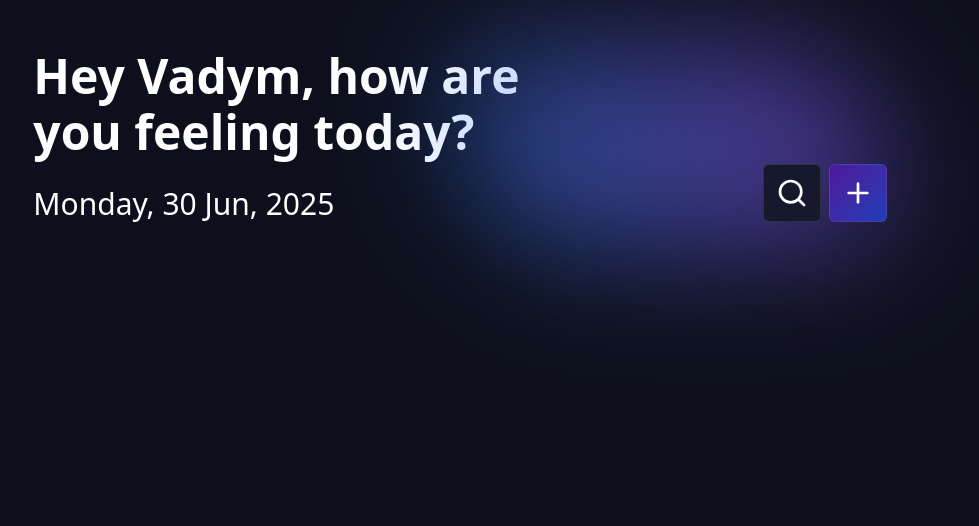
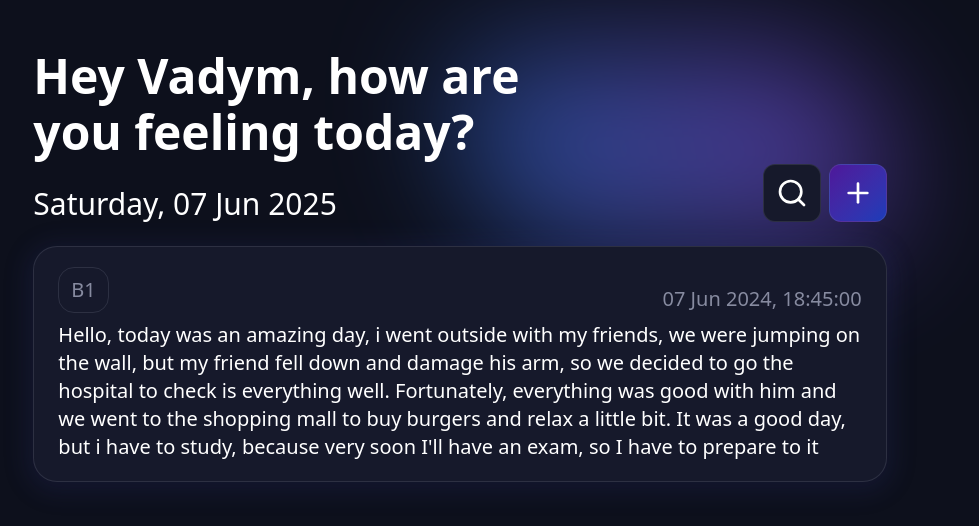
Before and after one commit to vadimBRR/nemairo-diary-app, a Next.js app: page / in a window 1280 px wide. Shown: the top 526 px of the page, without its empty margins (180-1159 px from the left). Built offline with nearby package versions, Linux system fonts and the light colour scheme.

Commit message:
add card list at home page

```diff
--- a/app/create/page.tsx
+++ b/app/create/page.tsx
@@ -1,8 +1,10 @@
+import Card from '@/components/Card'
+import Container from '@/components/Container'
 
 const CreatePage = () => {
-  return (
-    <div>CreatePage</div>
-  )
+	return <Container title="Write about your day">
+    <h1>Hello</h1>
+  </Container>
 }
 
 export default CreatePage
--- a/app/globals.css
+++ b/app/globals.css
@@ -25,7 +25,7 @@
 
     --color-card: #16192B;
     --color-button: #453170;
-  --color-dark-white: #878BA0;
+    --color-dark-white: #878BA0;
     --color-border: rgba(135, 139, 160, 0.2);
     --color-shadow: rgba(45, 50, 118, 0.2);
   }
@@ -47,6 +47,7 @@
   .text-foreground {
     color: var(--foreground);
   }
+
   .text-dark-white {
     color: var(--color-dark-white)
   }
@@ -56,8 +57,9 @@
   }
 
   .custom-shadow {
-    box-shadow: 0 4px 6px var(--color-shadow);
+    box-shadow: 0px 4px 23.3px 7px var(--color-shadow);
   }
+
 }
 
 body {
--- a/app/layout.tsx
+++ b/app/layout.tsx
@@ -21,8 +21,8 @@ export default function RootLayout({
 	return (
 		<html lang='en'>
 			<body className={`${poppins} antialiased`}>
-				<div className='w-1/3 h-50 bg-gradient-to-r from-blue-500 to-violet-500 absolute blur-3xl top-12 left-2/3  -translate-x-1/2 skew-x-9 opacity-50 rounded-full'></div>
-				{children}
+				<div className='w-1/3 h-50 bg-gradient-to-r from-blue-500 to-violet-500 absolute blur-3xl top-12 left-2/3  -translate-x-1/2 skew-x-9 opacity-50 rounded-full z-0'></div>
+				<div className='z-10 relative'>{children}</div>
 			</body>
 		</html>
 	)
--- a/app/page.tsx
+++ b/app/page.tsx
@@ -1,16 +1,13 @@
+import CardList from '@/components/CardList'
+import Container from '@/components/Container'
 import HomeButtons from '@/components/HomeButtons'
+import { getTodayFormatted } from '@/utils/formatDate'
 import Image from 'next/image'
 
 export default function Home() {
 	return (
-		<div className='w-2/3 mx-auto min-h-screen py-12'>
-			<h1 className='text-5xl font-bold lg:w-2/3 leading-14'>
-				Hey Vadym, how are you feeling today?
-			</h1>
-			<div className=' mt-1 flex w-full items-end justify-between'>
-				<h2 className='font-light text-3xl'>Monday, 30 Jun, 2025</h2>
-        <HomeButtons/>
-			</div>
-		</div>
+		<Container title={'Hey Vadym, how are you feeling today?'}>
+			<CardList />
+		</Container>
 	)
 }
--- /dev/null
+++ b/components/Card.tsx
@@ -0,0 +1,24 @@
+import { JournalEntry } from '@/types/journal'
+import { formatDate } from '@/utils/formatDate'
+
+const Card = ({ aiAnalysis, userId, originalText, date, id }: JournalEntry) => {
+	return (
+		<div className='bg-card border custom-border custom-shadow px-6 py-5 rounded-3xl scale-100 duration-200 hover:scale-103 hover:brightness-110 cursor-pointer'>
+			<div className='flex w-full flex-row justify-between items-end'>
+				<div className='border custom-border p-2 rounded-2xl px-3'>
+					<h2 className='text-dark-white font-medium text-xl'>
+						{aiAnalysis.englishLevel.split(' ')[0]}
+					</h2>
+				</div>
+
+				<div className='font-light text-xl text-dark-white'>
+					{formatDate(date)}
+				</div>
+			</div>
+
+			<h2 className='text-xl mt-2'>{originalText}</h2>
+		</div>
+	)
+}
+
+export default Card
--- /dev/null
+++ b/components/CardList.tsx
@@ -0,0 +1,106 @@
+import { JournalEntry } from '@/types/journal'
+import Card from './Card'
+
+const CardList = () => {
+	const cards: JournalEntry[] = [
+		{
+			id: 'entry_20240607_001',
+			userId: 'user_12345',
+			date: '2024-06-07T18:45:00Z',
+			originalText:
+				"Hello, today was an amazing day, i went outside with my friends, we were jumping on the wall, but my friend fell down and damage his arm, so we decided to go the hospital to check is everything well. Fortunately, everything was good with him and we went to the shopping mall to buy burgers and relax a little bit. It was a good day, but i have to study, because very soon I'll have an exam, so I have to prepare to it",
+			aiAnalysis: {
+				correctedText:
+					"Hello, today was an amazing day. I went outside with my friends. We were jumping on the wall, but my friend fell down and damaged his arm. So we decided to go to the hospital to check if everything was well. Fortunately, everything was good with him and we went to the shopping mall to buy burgers and relax a little bit. It was a good day, but I have to study, because very soon I'll have an exam, so I have to prepare for it.",
+				highlights: [
+					{
+						original: 'i went',
+						corrected: 'I went',
+						start: 32,
+						end: 38,
+					},
+					{
+						original: 'damage',
+						corrected: 'damaged',
+						start: 100,
+						end: 106,
+					},
+					{
+						original: 'go the hospital',
+						corrected: 'go to the hospital',
+						start: 140,
+						end: 156,
+					},
+					{
+						original: 'check is everything well',
+						corrected: 'check if everything was well',
+						start: 160,
+						end: 186,
+					},
+					{
+						original: 'to it',
+						corrected: 'for it',
+						start: 280,
+						end: 285,
+					},
+				],
+				englishLevel: 'B1 (Intermediate)',
+				commonMistakes: [
+					"Lowercase 'i' instead of 'I'",
+					"Missing articles ('the hospital')",
+					"Verb tense error: 'damage' → 'damaged'",
+				],
+				howToImprove: [
+					'Use correct verb tenses to describe past events.',
+					"Include articles ('a', 'the') where needed.",
+					"Capitalize proper nouns and personal pronoun 'I'.",
+				],
+				learningTip: 'Try writing short diary entries daily and get feedback.',
+				highlightedCorrections: [
+					{
+						original: 'i went',
+						corrected: 'I went',
+					},
+					{
+						original: 'damage his arm',
+						corrected: 'damaged his arm',
+					},
+					{
+						original: 'go the hospital',
+						corrected: 'go to the hospital',
+					},
+				],
+				enhancedVocabulary: [
+					{
+						original: 'amazing',
+						suggestions: ['remarkable', 'extraordinary', 'fantastic'],
+					},
+					{
+						original: 'good',
+						suggestions: ['pleasant', 'enjoyable', 'delightful'],
+					},
+				],
+				examples: [
+					{
+						word: 'remarkable',
+						example: 'It was a remarkable day full of joy and laughter.',
+					},
+					{
+						word: 'delightful',
+						example: 'We had a delightful meal at the shopping mall.',
+					},
+				],
+			},
+		},
+	]
+
+	return (
+		<div className='mt-6'>
+			{cards.map(card => (
+				<Card key={card.id} {...card} />
+			))}
+		</div>
+	)
+}
+
+export default CardList
--- /dev/null
+++ b/components/Container.tsx
@@ -0,0 +1,23 @@
+import { getTodayFormatted } from '@/utils/formatDate'
+import HomeButtons from './HomeButtons'
+
+const Container = ({
+	title,
+	children,
+}: {
+	title: string
+	children: React.ReactNode
+}) => {
+	return (
+		<div className='w-2/3 mx-auto min-h-screen py-12'>
+			<h1 className='text-5xl font-bold lg:w-2/3 leading-14'>{title}</h1>
+			<div className=' mt-1 flex w-full items-end justify-between'>
+				<h2 className='font-light text-3xl'>{getTodayFormatted()}</h2>
+				<HomeButtons />
+			</div>
+			{children}
+		</div>
+	)
+}
+
+export default Container
--- a/components/HomeButtons.tsx
+++ b/components/HomeButtons.tsx
@@ -1,15 +1,18 @@
 import { Plus, Search } from 'lucide-react'
 import Button from './ui/Button'
+import Link from 'next/link'
 
 const HomeButtons = () => {
 	return (
 		<div className=' flex gap-2'>
-			<Button className='p-3 bg-card border custom-border rounded-md'>
-				<Search size={32}/>
+			<Button className='p-3 bg-card border custom-border rounded-xl'>
+				<Search size={32} />
 			</Button>
-			<Button className='p-3 bg-gradient-to-br from-violet-900 to-blue-800  border custom-border rounded-md'>
-				<Plus size={32}/>
-			</Button>
+			<Link href={'/create'}>
+				<Button className='p-3 bg-gradient-to-br from-violet-900 to-blue-800  border custom-border rounded-xl'>
+					<Plus size={32} />
+				</Button>
+			</Link>
 		</div>
 	)
 }
--- /dev/null
+++ b/types/journal.ts
@@ -0,0 +1,42 @@
+
+export type Highlight = {
+  original: string
+  corrected: string
+  start: number
+  end: number
+}
+
+export type HighlightedCorrection = {
+  original: string
+  corrected: string
+}
+
+export type VocabularySuggestion = {
+  original: string
+  suggestions: string[]
+}
+
+export type WordExample = {
+  word: string
+  example: string
+}
+
+export type AiAnalysis = {
+  correctedText: string
+  highlights: Highlight[]
+  englishLevel: string
+  commonMistakes: string[]
+  howToImprove: string[]
+  learningTip: string
+  highlightedCorrections: HighlightedCorrection[]
+  enhancedVocabulary: VocabularySuggestion[]
+  examples: WordExample[]
+}
+
+export type JournalEntry = {
+  id: string
+  userId: string
+  date: string
+  originalText: string
+  aiAnalysis: AiAnalysis
+}
--- /dev/null
+++ b/utils/formatDate.tsx
@@ -0,0 +1,75 @@
+export function formatDate(dateString: string) {
+	const date = new Date(dateString)
+
+	const day = String(date.getDate()).padStart(2, '0')
+	const monthNames = [
+		'Jan',
+		'Feb',
+		'Mar',
+		'Apr',
+		'May',
+		'Jun',
+		'Jul',
+		'Aug',
+		'Sep',
+		'Oct',
+		'Nov',
+		'Dec',
+	]
+
+	const month = monthNames[date.getMonth()]
+	const year = String(date.getFullYear())
+
+	const hours = String(date.getHours()).padStart(2, '0')
+	const minutes = String(date.getMinutes()).padStart(2, '0')
+	const seconds = String(date.getSeconds()).padStart(2, '0')
+
+	const currentDate = new Date()
+	const currentYear = String(currentDate.getFullYear())
+	const currentMonth = String(currentDate.getMonth())
+	const currentDay = String(currentDate.getDay())
+
+	const isThisYear = currentYear === year
+	const isToday = isThisYear && day === currentDay && month === currentMonth
+
+	if (isToday) return `${hours}:${minutes}:${seconds}`
+	return ` ${day} ${month}${
+		isThisYear ? ',' : ` ${year},`
+	} ${hours}:${minutes}:${seconds}`
+}
+
+
+export function getTodayFormatted() {
+	const today = new Date()
+
+	const weekdays = [
+		'Sunday',
+		'Monday',
+		'Tuesday',
+		'Wednesday',
+		'Thursday',
+		'Friday',
+		'Saturday',
+	]
+	const months = [
+		'Jan',
+		'Feb',
+		'Mar',
+		'Apr',
+		'May',
+		'Jun',
+		'Jul',
+		'Aug',
+		'Sep',
+		'Oct',
+		'Nov',
+		'Dec',
+	]
+
+	const weekday = weekdays[today.getDay()]
+	const day = String(today.getDate()).padStart(2, '0')
+	const month = months[today.getMonth()]
+	const year = today.getFullYear()
+
+	return `${weekday}, ${day} ${month} ${year}`
+}
```
